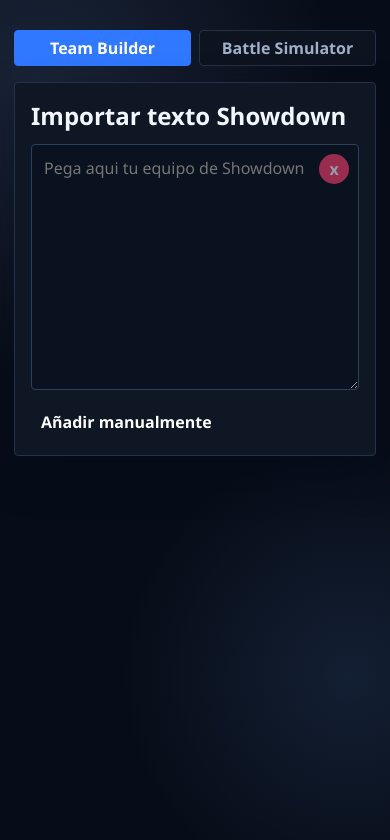
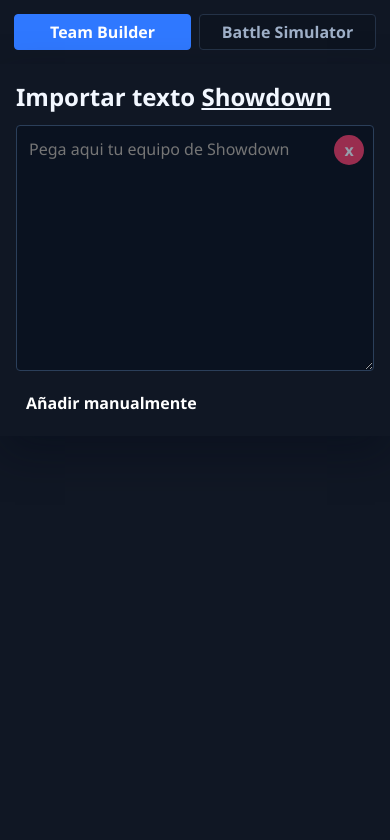
Before and after one commit to Roissm90/poke-builder, a React (Vite) app: page / in a window 390 px wide. Shown: the top 840 px of the page. Built offline with nearby package versions, Linux system fonts and the light colour scheme; what @pkmn/dex would draw is missing.

Commit message:
fix colors responsive

```diff
--- a/src/App.module.scss
+++ b/src/App.module.scss
@@ -24,6 +24,12 @@
   box-sizing: border-box;
 }
 
+body {
+  @media (max-width: 820px) {
+    background: #101724;
+  }
+}
+
 .headerCard {
   width: 0;
   height: 0;
@@ -47,6 +53,11 @@
   max-width: 100%;
   min-width: 0;
   overflow-wrap: anywhere;
+
+  @media (max-width: 820px) {
+    border-radius: 0;
+    border: none;
+  }
 }
 
 .headerCard {
@@ -66,6 +77,11 @@
   h2 {
     margin: 0 0 12px;
     color: var(--title);
+
+    .showdown-link {
+      color: inherit;
+      text-decoration: underline;
+    }
   }
 }
 
@@ -942,7 +958,14 @@
 
 @media (max-width: 820px) {
   .page {
-    padding: 14px;
+    padding: 14px 0;
+    gap: 0;
+    background: #101724;
+  }
+
+  .tabBar {
+    padding: 0 14px;
+    margin-bottom: 14px;
   }
 
   .twoCols,
@@ -993,6 +1016,10 @@
 .battleTab {
   display: grid;
   gap: 16px;
+
+  @media (max-width: 820px) {
+    gap: 0;
+  }
 }
 
 .battleMiniGrid {
--- a/src/App.tsx
+++ b/src/App.tsx
@@ -364,7 +364,7 @@
       ) : (
         <>
       <section className={styles.block}>
-        <h2>Importar texto Showdown</h2>
+        <h2>Importar texto <a className={`showdown-link`} href="https://pokemonshowdown.com/teambuilder" target="_blank" rel="noopener noreferrer">Showdown</a></h2>
         <div className={styles.showdownBox}>
           <button
             type="button"
```
